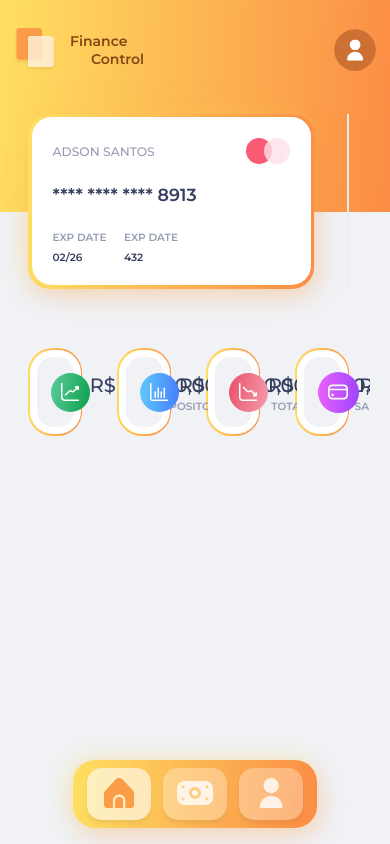
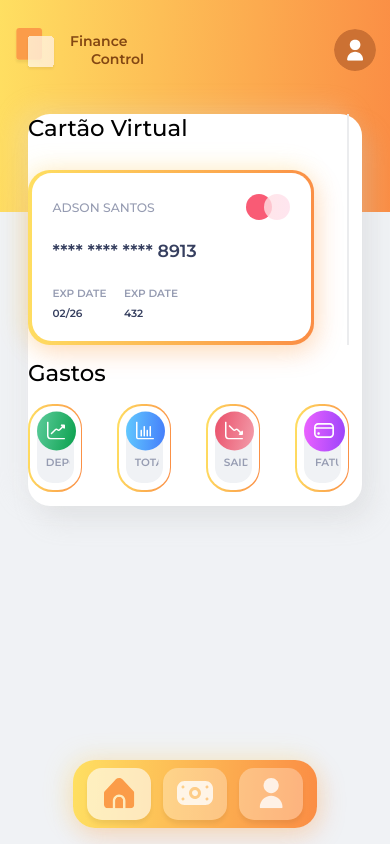
Before and after one commit to adsonsandias/Finance-Control, a React (Create React App) app: page / in a window 390 px wide. Built offline with nearby package versions, Linux system fonts and the light colour scheme; no server answers; sample sign-in values are in the browser's storage.

Commit message:
Responsivo base spending item

```diff
--- a/src/components/ActivitySummary/SpendingItem/index.tsx
+++ b/src/components/ActivitySummary/SpendingItem/index.tsx
@@ -2,6 +2,7 @@ import { motion } from "framer-motion";
 import React from "react";
 import { ThemeProvider } from "styled-components";
 
+import { useWindowSize } from "../../../hooks/useWindowSize";
 import { iconMotion, numberMotion } from "../animation";
 import { SpendingItemStyles } from "./styles";
 
@@ -13,8 +14,17 @@ interface ISPENDINGPROPS {
 }
 
 export function SpendingItem({ ...props }: ISPENDINGPROPS) {
+  const [width] = useWindowSize();
   const { value, theme, title, icon } = props;
-  const [isOpen, setIsOpen] = React.useState(true);
+  const [isOpen, setIsOpen] = React.useState(false);
+
+  React.useEffect(() => {
+    const isWidth = () => {
+      if (width >= 1100) setIsOpen(true);
+      else setIsOpen(false);
+    };
+    isWidth();
+  }, [width]);
 
   return (
     <ThemeProvider theme={theme}>
@@ -23,7 +33,6 @@ export function SpendingItem({ ...props }: ISPENDINGPROPS) {
         initial={{ width: "3.88rem" }}
         animate={{ width: isOpen ? "16rem" : "3.88rem" }}
         transition={{ type: "linear" }}
-        isActive={isOpen}
         theme={theme}
         onClick={() => setIsOpen(!isOpen)}
       >
--- a/src/components/ActivitySummary/SpendingItem/styles.ts
+++ b/src/components/ActivitySummary/SpendingItem/styles.ts
@@ -1,11 +1,7 @@
 import { motion } from "framer-motion";
 import styled from "styled-components";
 
-interface ICARDCONTENTPROPS {
-  isActive: boolean;
-}
-
-export const SpendingItemStyles = styled(motion.li)<ICARDCONTENTPROPS>`
+export const SpendingItemStyles = styled(motion.li)`
   background: var(--gradient-first);
   padding: 0.63rem;
   width: 16rem;
--- a/src/components/ActivitySummary/index.tsx
+++ b/src/components/ActivitySummary/index.tsx
@@ -16,11 +16,6 @@ import {
 } from "./styles";
 
 export function ActivitySummary() {
-  React.useEffect(() => {
-    const width = window.innerWidth;
-    console.log(width);
-  }, []);
-
   return (
     <Container>
       <CartVirtual>
--- a/src/components/ActivitySummary/styles.ts
+++ b/src/components/ActivitySummary/styles.ts
@@ -22,10 +22,21 @@ export const Container = styled(motion.section)`
   }
   @media (max-width: 830px) {
     width: initial;
+    /* padding: 0rem; */
+    padding: 2rem;
+    /* grid-template-columns: 1fr; */
+    /* background: transparent; */
+    /* box-shadow: initial; */
+    margin-left: 1rem;
+    margin-right: 1rem;
+  }
+
+  @media (max-width: 780px) {
+    width: initial;
     padding: 0rem;
     grid-template-columns: 1fr;
-    background: transparent;
-    box-shadow: initial;
+    /* background: transparent; */
+    /* box-shadow: initial; */
     margin-left: 1rem;
     margin-right: 1rem;
   }
@@ -43,9 +54,9 @@ export const CartVirtual = styled.div`
     font-size: 1.63rem;
     margin-bottom: 2rem;
 
-    @media (max-width: 830px) {
+    /* @media (max-width: 830px) {
       display: none;
-    }
+    } */
   }
 
   &::after {
@@ -139,9 +150,9 @@ export const Spending = styled.div`
     font-weight: 500;
     font-size: 1.63rem;
 
-    @media (max-width: 830px) {
+    /* @media (max-width: 830px) {
       display: none;
-    }
+    } */
   }
 
   & > div {
@@ -154,12 +165,10 @@ export const Spending = styled.div`
     display: grid;
     justify-content: start;
     align-items: center;
-    grid-template-columns: repeat(auto-fit, minmax(auto, 16rem));
-    /* grid-template-columns: 1fr 1fr; */
-    /* gap: 1rem 2rem; */
+    grid-template-columns: 1fr 1fr;
     gap: 1rem;
 
-    @media (max-width: 1120px) {
+    @media (max-width: 1100px) {
       grid-template-columns: repeat(4, minmax(auto, 16rem));
     }
   }
--- a/src/components/Dashboard/index.tsx
+++ b/src/components/Dashboard/index.tsx
@@ -1,6 +1,6 @@
 import { ActivitySummary } from "../ActivitySummary";
-import { Summary } from "../Summary";
-import { TransactionsTable } from "../TransactionsTable";
+// import { Summary } from "../Summary";
+// import { TransactionsTable } from "../TransactionsTable";
 import { Container } from "./styles";
 
 export function Dashboard() {
--- /dev/null
+++ b/src/hooks/useWindowSize.ts
@@ -0,0 +1,21 @@
+import React from "react";
+
+export const useWindowSize = () => {
+  const [size, setSize] = React.useState([
+    window.innerWidth,
+    window.innerHeight,
+  ]);
+
+  React.useEffect(() => {
+    const handleResize = () => {
+      setSize([window.innerWidth, window.innerHeight]);
+    };
+    window.addEventListener("resize", handleResize);
+
+    return () => {
+      window.removeEventListener("resize", handleResize);
+    };
+  }, []);
+
+  return size;
+};
```
